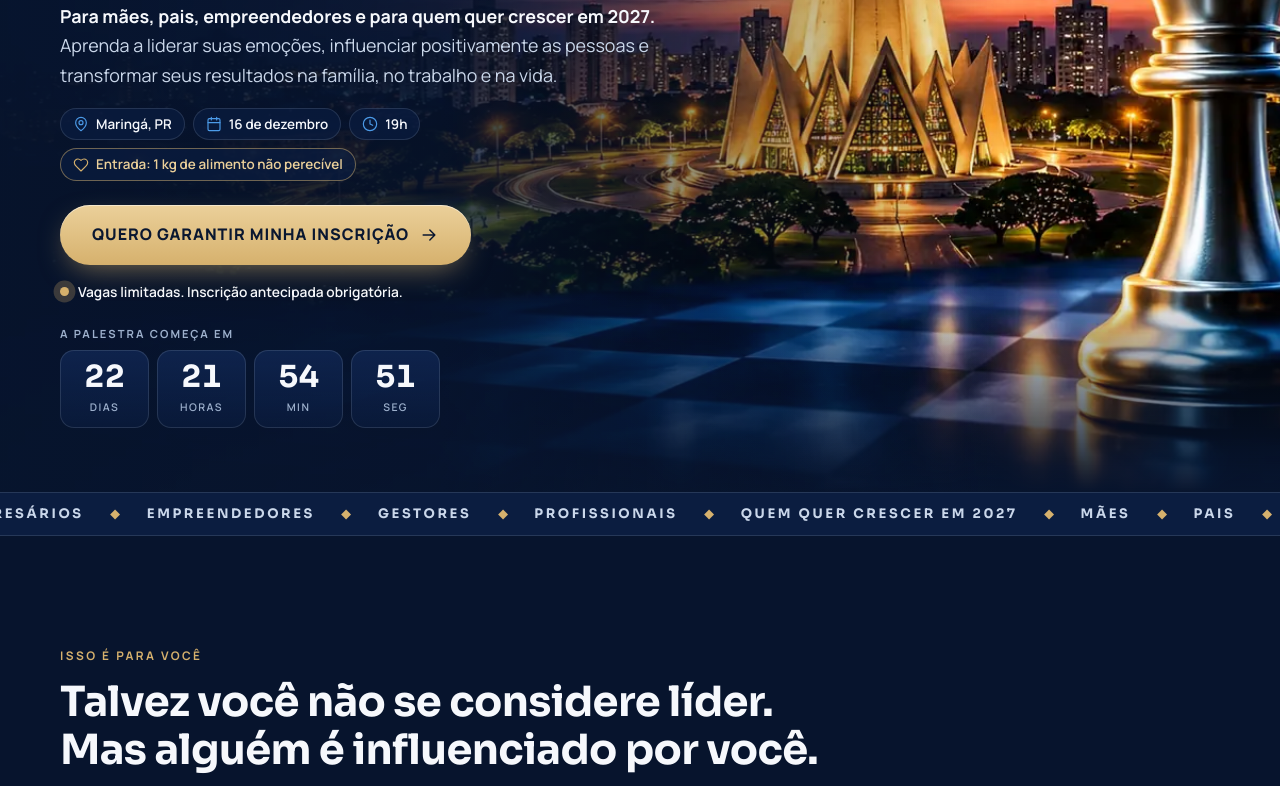
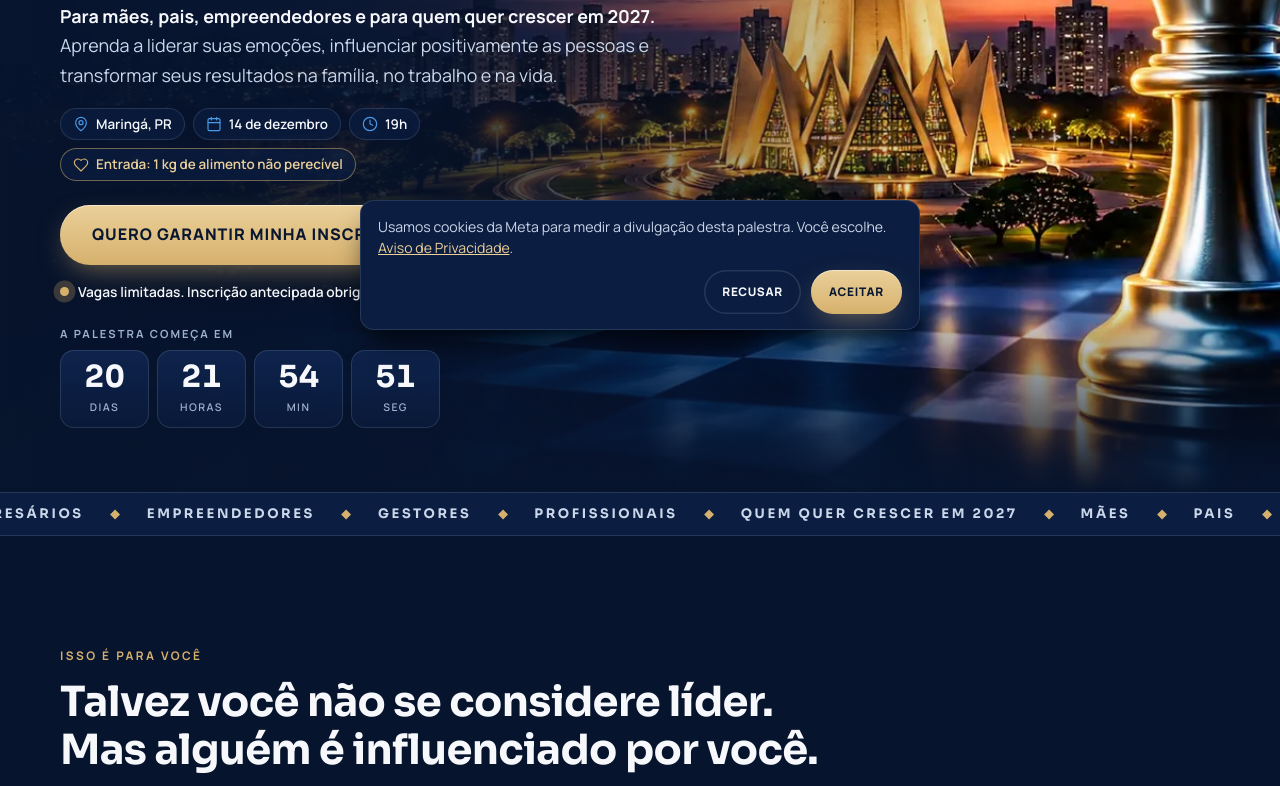
Before and after one commit to PauloMelo-code/Valmersitevendasmulher, a website: page palestra/index.html in a window 1280 px wide. Shown: the part 454-1240 px from the top of the page. Drawn offline with Linux system fonts and the light colour scheme.

Commit message:
fix(palestra): data 14 de dezembro (segunda), sem alerta de demonstração e pixel da Meta com consentimento

```diff
--- a/palestra/assets/css/style.css
+++ b/palestra/assets/css/style.css
@@ -297,3 +297,10 @@ strong,b{color:var(--ice)}
   html{scroll-behavior:auto}
   *,*::before,*::after{transition-duration:.01ms !important}
 }
+
+/* Aviso de cookies (pixel da Meta só após o Aceitar) */
+.cookies{position:fixed;left:16px;right:16px;bottom:calc(16px + env(safe-area-inset-bottom));z-index:60;max-width:560px;margin:0 auto;padding:16px 18px;border-radius:14px;background:var(--navy-2);color:var(--silver);box-shadow:inset 0 0 0 1px var(--line),0 16px 32px -12px #000;font:.88rem/1.5 var(--ui)}
+.cookies p{margin:0 0 12px}
+.cookies a{color:var(--gold-l)}
+.cookies div{display:flex;gap:10px;flex-wrap:wrap;justify-content:flex-end}
+.cookies .btn{min-height:44px}
--- a/palestra/assets/js/main.js
+++ b/palestra/assets/js/main.js
@@ -8,10 +8,11 @@
      nunca diz que a inscrição foi concluída. */
   var CONFIG = {
     FORM_ENDPOINT: 'https://lider-de-impacto.lideresdeimpacto.com.br/api/paginas/inscricao/palestra-maringa',
-    EVENT_START: '2026-12-16T19:00:00-03:00',
+    EVENT_START: '2026-12-14T19:00:00-03:00',
     EVENT_TITLE: 'Palestra Liderança Inteligente, com Valmer Albuquerque',
     EVENT_PLACE: 'Família Vida Nova, Rua Estados Unidos, Av. Colombo, 2073, Jardim América, Maringá, PR, 87045-010',
-    HEADLINE_B: 'A liderança mais importante começa dentro de você.'
+    HEADLINE_B: 'A liderança mais importante começa dentro de você.',
+    PIXEL_ID: '1181979381174003' // mesmo pixel das páginas do livro
   };
   /* ================================================ */
 
@@ -30,6 +31,42 @@
       }
     } catch (e) {}
   }
+
+  /* Pixel da Meta só depois do "Aceitar" (LGPD), mesma regra das páginas do livro.
+     autoConfig desligado: a correspondência automática leria e-mail e WhatsApp do formulário. */
+  var CHAVE = 'lv_consentimento', barra = null;
+  function lerEscolha() { try { return localStorage.getItem(CHAVE); } catch (e) { return null; } }
+  function carregarPixel() {
+    if (window.fbq) return;
+    !function (f, b, e, v, n, t, s) { if (f.fbq) return; n = f.fbq = function () { n.callMethod ? n.callMethod.apply(n, arguments) : n.queue.push(arguments); }; if (!f._fbq) f._fbq = n; n.push = n; n.loaded = !0; n.version = '2.0'; n.queue = []; t = b.createElement(e); t.async = !0; t.src = v; s = b.getElementsByTagName(e)[0]; s.parentNode.insertBefore(t, s); }(window, document, 'script', 'https://connect.facebook.net/en_US/fbevents.js');
+    window.fbq('set', 'autoConfig', false, CONFIG.PIXEL_ID);
+    window.fbq('init', CONFIG.PIXEL_ID);
+    window.fbq('track', 'PageView');
+  }
+  function mostrarAviso() {
+    if (barra) return;
+    barra = document.createElement('div');
+    barra.className = 'cookies';
+    barra.setAttribute('role', 'region');
+    barra.setAttribute('aria-label', 'Preferências de cookies');
+    barra.innerHTML = '<p>Usamos cookies da Meta para medir a divulgação desta palestra. Você escolhe. <a href="privacidade.html">Aviso de Privacidade</a>.</p>' +
+      '<div><button type="button" class="btn btn--ghost btn--sm" data-v="recusado">Recusar</button>' +
+      '<button type="button" class="btn btn--sm" data-v="aceito">Aceitar</button></div>';
+    barra.addEventListener('click', function (e) {
+      var v = e.target.getAttribute && e.target.getAttribute('data-v');
+      if (!v) return;
+      try { localStorage.setItem(CHAVE, v); } catch (er) { /* aba anônima: vale só nesta visita */ }
+      barra.remove(); barra = null;
+      if (v === 'aceito') { carregarPixel(); track('view_content'); }
+    });
+    document.body.appendChild(barra);
+  }
+  var cookiesBtn = $('#cookiesBtn');
+  if (cookiesBtn) cookiesBtn.addEventListener('click', function () { try { localStorage.removeItem(CHAVE); } catch (e) {} mostrarAviso(); });
+  var escolha = lerEscolha();
+  if (escolha === 'aceito') carregarPixel();
+  else if (escolha !== 'recusado') mostrarAviso();
+
   track('view_content');
 
   /* Teste A/B de headline: abra a página com ?h=b para ver a versão B */
@@ -70,7 +107,7 @@
     var diff = Math.max(0, target - Date.now()), s = Math.floor(diff / 1000);
     var d = Math.floor(s / 86400);
     put(cd.d, String(d)); put(cd.h, pad(Math.floor(s % 86400 / 3600))); put(cd.m, pad(Math.floor(s % 3600 / 60))); put(cd.s, pad(s % 60));
-    if (daysLeft) daysLeft.textContent = diff === 0 ? 'Quarta-feira' : d > 1 ? 'Quarta-feira. Faltam ' + d + ' dias.' : d === 1 ? 'Quarta-feira. Falta 1 dia.' : 'Quarta-feira. É hoje.';
+    if (daysLeft) daysLeft.textContent = diff === 0 ? 'Segunda-feira' : d > 1 ? 'Segunda-feira. Faltam ' + d + ' dias.' : d === 1 ? 'Segunda-feira. Falta 1 dia.' : 'Segunda-feira. É hoje.';
     if (diff === 0) { var c = $('.count__label'); if (c) c.textContent = 'A palestra já começou'; clearInterval(timer); }
   }
   var timer = setInterval(tickCd, 1000); tickCd();
@@ -127,7 +164,6 @@
   /* ================= FORMULÁRIO ================= */
   var form = $('#form'), btn = $('#submit'), msg = $('#formMsg'), done = $('#done');
   var demo = !CONFIG.FORM_ENDPOINT;
-  if (demo) $('#demoBanner').hidden = false;
 
   var whats = $('#whats');
   whats.addEventListener('input', function () {
@@ -158,7 +194,7 @@
   function showDone() {
     form.hidden = true; done.hidden = false; done.focus();
     var s = new Date(CONFIG.EVENT_START).toISOString().replace(/[-:]|\.\d{3}/g, '');
-    $('#invite').href = 'https://wa.me/?text=' + encodeURIComponent('Vou à palestra Liderança Inteligente, com Valmer Albuquerque, dia 16 de dezembro, às 19h, em Maringá. A entrada é 1 kg de alimento não perecível e as vagas são limitadas. Vem comigo? A inscrição é por aqui: ' + location.origin + location.pathname);
+    $('#invite').href = 'https://wa.me/?text=' + encodeURIComponent('Vou à palestra Liderança Inteligente, com Valmer Albuquerque, dia 14 de dezembro, às 19h, em Maringá. A entrada é 1 kg de alimento não perecível e as vagas são limitadas. Vem comigo? A inscrição é por aqui: ' + location.origin + location.pathname);
     $('#gcal').href = 'https://calendar.google.com/calendar/render?action=TEMPLATE&text=' + encodeURIComponent(CONFIG.EVENT_TITLE) +
       '&dates=' + s + '/' + s + '&location=' + encodeURIComponent(CONFIG.EVENT_PLACE) +
       '&details=' + encodeURIComponent('Entrada solidária: leve 1 kg de alimento não perecível.');
@@ -166,7 +202,7 @@
   $('#ics').addEventListener('click', function () {
     var s = new Date(CONFIG.EVENT_START).toISOString().replace(/[-:]|\.\d{3}/g, '');
     var ics = ['BEGIN:VCALENDAR', 'VERSION:2.0', 'PRODID:-//Lideranca Inteligente//PT-BR', 'BEGIN:VEVENT',
-      'UID:lideranca-inteligente-20261216@palestra', 'DTSTAMP:' + s, 'DTSTART:' + s,
+      'UID:lideranca-inteligente-20261214@palestra', 'DTSTAMP:' + s, 'DTSTART:' + s,
       'SUMMARY:' + CONFIG.EVENT_TITLE, 'LOCATION:' + CONFIG.EVENT_PLACE.replace(/,/g, '\\,'),
       'DESCRIPTION:Entrada solidária: leve 1 kg de alimento não perecível.', 'END:VEVENT', 'END:VCALENDAR'].join('\r\n');
     var a = document.createElement('a');
--- a/palestra/index.html
+++ b/palestra/index.html
@@ -3,13 +3,13 @@
 <head>
 <meta charset="utf-8">
 <meta name="viewport" content="width=device-width, initial-scale=1, viewport-fit=cover">
-<title>Liderança Inteligente | Palestra com Valmer Albuquerque em Maringá, 16 de dezembro</title>
-<meta name="description" content="Palestra gratuita e presencial Liderança Inteligente, com Valmer Albuquerque. Maringá, PR, 16 de dezembro de 2026, 19h. Entrada solidária: 1 kg de alimento não perecível. Vagas limitadas, inscrição antecipada.">
+<title>Liderança Inteligente | Palestra com Valmer Albuquerque em Maringá, 14 de dezembro</title>
+<meta name="description" content="Palestra gratuita e presencial Liderança Inteligente, com Valmer Albuquerque. Maringá, PR, 14 de dezembro de 2026, 19h. Entrada solidária: 1 kg de alimento não perecível. Vagas limitadas, inscrição antecipada.">
 <meta name="theme-color" content="#07142D">
 <meta property="og:type" content="website">
 <meta property="og:locale" content="pt_BR">
 <meta property="og:title" content="Liderança Inteligente | Você não precisa de um cargo para ser líder">
-<meta property="og:description" content="Palestra gratuita. Maringá, 16 de dezembro, 19h. Entrada solidária: 1 kg de alimento não perecível. Vagas limitadas.">
+<meta property="og:description" content="Palestra gratuita. Maringá, 14 de dezembro, 19h. Entrada solidária: 1 kg de alimento não perecível. Vagas limitadas.">
 <meta property="og:image" content="https://palestra.lideresdeimpacto.com.br/assets/og.jpg">
 <meta name="twitter:card" content="summary_large_image">
 <link rel="icon" href="assets/favicon.svg" type="image/svg+xml">
@@ -26,7 +26,7 @@
   "@type": "Event",
   "name": "Palestra Liderança Inteligente",
   "description": "Palestra presencial com Valmer Albuquerque sobre autoliderança, influência e resultados na família, no trabalho e na vida.",
-  "startDate": "2026-12-16T19:00:00-03:00",
+  "startDate": "2026-12-14T19:00:00-03:00",
   "eventAttendanceMode": "https://schema.org/OfflineEventAttendanceMode",
   "eventStatus": "https://schema.org/EventScheduled",
   "inLanguage": "pt-BR",
@@ -63,14 +63,14 @@
   <div class="hero__shade" aria-hidden="true"></div>
 
   <div class="wrap hero__in">
-    <p class="hero__tag hero__a" style="--d:0"><strong class="tag">PALESTRA GRATUITA</strong> <span class="tag__d"><b>PRESENCIAL</b> <span aria-hidden="true">•</span> 16 DE DEZEMBRO</span></p>
+    <p class="hero__tag hero__a" style="--d:0"><strong class="tag">PALESTRA GRATUITA</strong> <span class="tag__d"><b>PRESENCIAL</b> <span aria-hidden="true">•</span> 14 DE DEZEMBRO</span></p>
     <h1 class="title hero__a" style="--d:1"><span>Liderança</span> <em>Inteligente</em></h1>
     <p class="headline hero__a" style="--d:2" id="headline">Você não precisa de um cargo para ser líder.</p>
     <p class="lead hero__lead hero__a" style="--d:3"><strong>Para mães, pais, empreendedores e para quem quer crescer em 2027.</strong> Aprenda a liderar suas emoções, influenciar positivamente as pessoas e transformar seus resultados na família, no trabalho e na vida.</p>
 
     <ul class="chips hero__a" style="--d:4" aria-label="Informações do evento">
       <li><svg viewBox="0 0 24 24" aria-hidden="true"><path d="M20 10c0 6-8 12-8 12s-8-6-8-12a8 8 0 0 1 16 0z"/><circle cx="12" cy="10" r="3"/></svg>Maringá, PR</li>
-      <li><svg viewBox="0 0 24 24" aria-hidden="true"><rect x="3" y="4" width="18" height="18" rx="2"/><path d="M16 2v4M8 2v4M3 10h18"/></svg>16 de dezembro</li>
+      <li><svg viewBox="0 0 24 24" aria-hidden="true"><rect x="3" y="4" width="18" height="18" rx="2"/><path d="M16 2v4M8 2v4M3 10h18"/></svg>14 de dezembro</li>
       <li><svg viewBox="0 0 24 24" aria-hidden="true"><circle cx="12" cy="12" r="10"/><path d="M12 6v6l4 2"/></svg>19h</li>
       <li class="chip--gold"><svg viewBox="0 0 24 24" aria-hidden="true"><path d="M19 14c1.49-1.46 3-3.21 3-5.5A5.5 5.5 0 0 0 16.500 3c-1.76 0-3 .5-4.5 2-1.5-1.5-2.74-2-4.5-2A5.5 5.5 0 0 0 2 8.5c0 2.3 1.5 4.05 3 5.5l7 7z"/></svg>Entrada: 1 kg de alimento não perecível</li>
     </ul>
@@ -290,7 +290,7 @@
       <h2>Garanta sua participação</h2>
       <p class="lead">Uma noite para desenvolver sua liderança e ajudar quem precisa com 1 kg de alimento. As vagas são limitadas e só entra quem se inscreveu. Garanta o seu lugar e convide quem você gostaria de levar junto.</p>
       <ul class="facts">
-        <li><svg viewBox="0 0 24 24" aria-hidden="true"><rect x="3" y="4" width="18" height="18" rx="2"/><path d="M16 2v4M8 2v4M3 10h18"/></svg><div><b>16 de dezembro de 2026, às 19h</b><span id="daysLeft">Quarta-feira</span></div></li>
+        <li><svg viewBox="0 0 24 24" aria-hidden="true"><rect x="3" y="4" width="18" height="18" rx="2"/><path d="M16 2v4M8 2v4M3 10h18"/></svg><div><b>14 de dezembro de 2026, às 19h</b><span id="daysLeft">Segunda-feira</span></div></li>
         <li><svg viewBox="0 0 24 24" aria-hidden="true"><path d="M20 10c0 6-8 12-8 12s-8-6-8-12a8 8 0 0 1 16 0z"/><circle cx="12" cy="10" r="3"/></svg><div><b>Família Vida Nova</b><span>Rua Estados Unidos, Av. Colombo, 2073<br>Jardim América, Maringá, PR<br>CEP 87045-010</span></div></li>
         <li class="facts--gold"><svg viewBox="0 0 24 24" aria-hidden="true"><path d="M19 14c1.49-1.46 3-3.21 3-5.5A5.5 5.5 0 0 0 16.500 3c-1.76 0-3 .5-4.5 2-1.5-1.5-2.74-2-4.5-2A5.5 5.5 0 0 0 2 8.5c0 2.3 1.5 4.05 3 5.5l7 7z"/></svg><div><b>Entrada: 1 kg de alimento não perecível</b><span>Entregue na recepção do evento, um quilo por participante.</span></div></li>
         <li><svg viewBox="0 0 24 24" aria-hidden="true"><path d="M16 21v-2a4 4 0 0 0-4-4H6a4 4 0 0 0-4 4v2"/><circle cx="9" cy="7" r="4"/><path d="M22 21v-2a4 4 0 0 0-3-3.870M16 3.130a4 4 0 0 1 0 7.750"/></svg><div><b>Vagas limitadas, só com inscrição</b><span>A entrada é somente para quem se inscreveu. Depois da inscrição, nossa equipe entra em contato com você.</span></div></li>
@@ -298,7 +298,6 @@
     </div>
 
     <div class="signup__card rv" id="formCard">
-      <p class="demo" id="demoBanner" hidden><strong>Modo demonstração.</strong> O formulário ainda não está conectado a um sistema de inscrições, então nenhum dado é enviado ou guardado.</p>
 
       <form id="form" novalidate>
         <h3>Reserve seu lugar</h3>
@@ -347,7 +346,7 @@
         <h3 id="doneTitle">Inscrição confirmada</h3>
         <p id="doneText">Seu lugar está reservado. Nossa equipe vai entrar em contato com você. Guarde as informações abaixo.</p>
         <ul class="done__list">
-          <li><b>Quando:</b> 16 de dezembro de 2026, às 19h</li>
+          <li><b>Quando:</b> 14 de dezembro de 2026, às 19h</li>
           <li><b>Onde:</b> Família Vida Nova. Rua Estados Unidos, Av. Colombo, 2073, Jardim América, Maringá, PR, CEP 87045-010.</li>
           <li><b>Entrada:</b> leve 1 kg de alimento não perecível e entregue na recepção.</li>
         </ul>
@@ -384,7 +383,7 @@
       </details>
       <details name="faq">
         <summary>Onde e em que horário será?</summary>
-        <p>No dia 16 de dezembro de 2026, às 19h, na Família Vida Nova: Rua Estados Unidos, Av. Colombo, 2073, Jardim América, Maringá, PR, CEP 87045-010. A entrada é somente para quem fez a inscrição.</p>
+        <p>No dia 14 de dezembro de 2026, às 19h, na Família Vida Nova: Rua Estados Unidos, Av. Colombo, 2073, Jardim América, Maringá, PR, CEP 87045-010. A entrada é somente para quem fez a inscrição.</p>
       </details>
     </div>
   </div>
@@ -396,7 +395,7 @@
     <p class="final__q">A forma como você lidera a si mesmo transforma a maneira como influencia o mundo ao seu redor.</p>
     <a class="btn btn--lg" href="#inscricao" data-cta="final">Garantir minha inscrição
       <svg viewBox="0 0 24 24" aria-hidden="true"><path d="M5 12h14M13 6l6 6-6 6"/></svg></a>
-    <p class="scarce scarce--c"><span class="dot" aria-hidden="true"></span>Maringá, 16 de dezembro, 19h. Vagas limitadas.</p>
+    <p class="scarce scarce--c"><span class="dot" aria-hidden="true"></span>Maringá, 14 de dezembro, 19h. Vagas limitadas.</p>
   </div>
 </section>
 
@@ -407,12 +406,13 @@
     <p><strong>Liderança Inteligente</strong> · Palestra presencial em Maringá, PR</p>
     <p>Realização: Valmer Albuquerque · <a href="privacidade.html">Aviso de Privacidade</a></p>
     <button type="button" id="motionBtn" class="btn btn--ghost btn--sm" aria-pressed="false">Pausar animações</button>
+    <button type="button" id="cookiesBtn" class="btn btn--ghost btn--sm">Preferências de cookies</button>
     <p class="foot__small">Capa do livro: Editora Signature. Fotos: acervo de Valmer Albuquerque.</p>
   </div>
 </footer>
 
 <a class="sticky" href="#inscricao" id="sticky" data-cta="sticky" aria-hidden="true" tabindex="-1">
-  <span><b>16 dez · 19h · Maringá</b>Vagas limitadas</span>
+  <span><b>14 dez · 19h · Maringá</b>Vagas limitadas</span>
   <strong>Garantir vaga</strong>
 </a>
 
```
Also changed, not shown: palestra/privacidade.html (+5 -2 lines).
